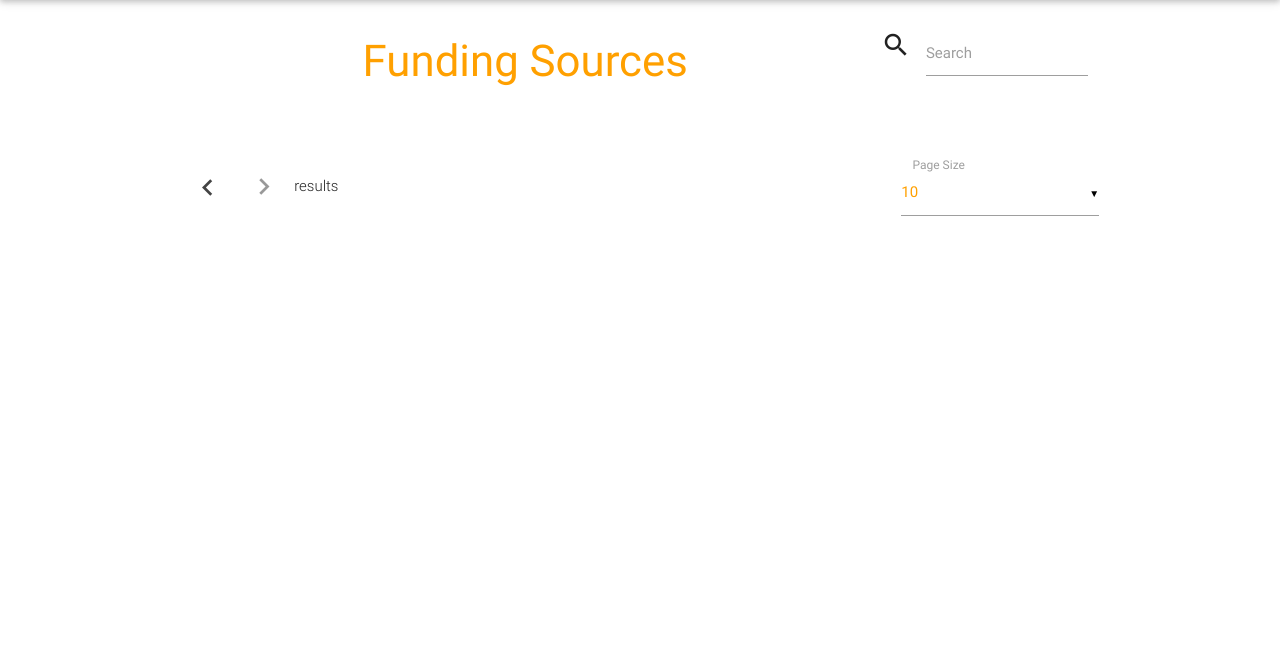
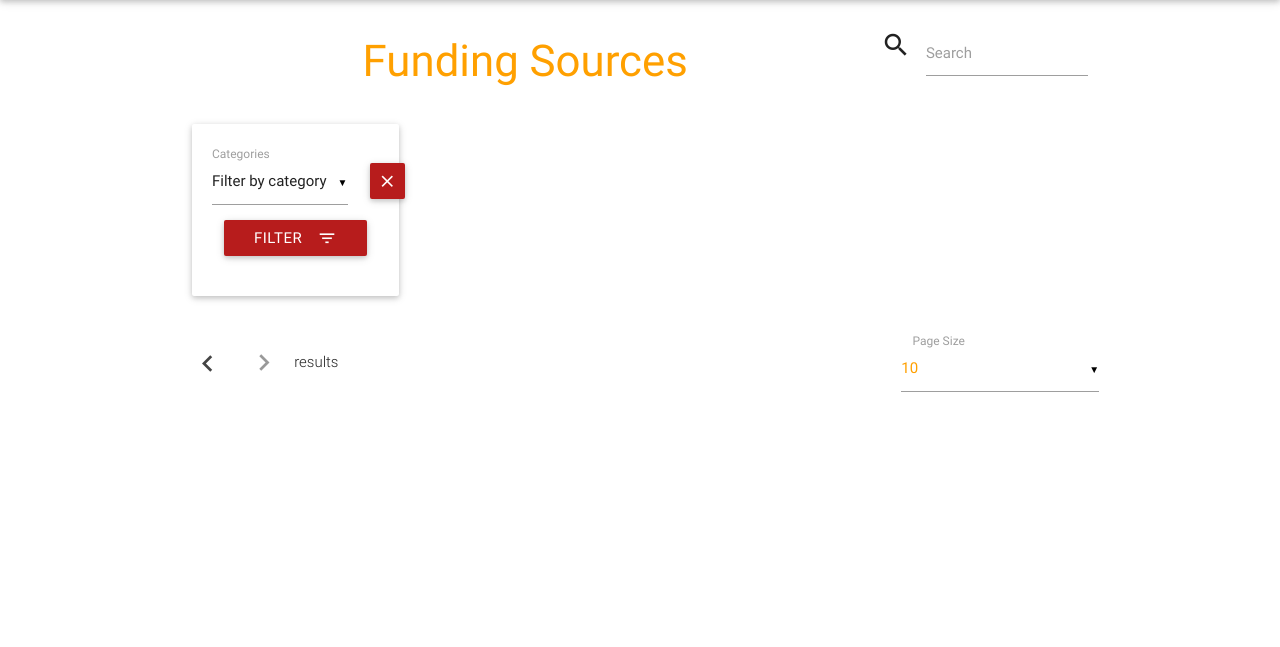
Before and after one commit to CMU-Senate/Funding-at-CMU, a Python web app: template templates/browse.html in a window 1280 px wide. Shown: the part 64-711 px from the top of the page. Run offline with Jinja, Linux system fonts and the light colour scheme; the template is opened without the code that fills it, so the values that code supplies are empty.

Commit message:
Add filtering panel with category filter

```diff
--- a/static/js/browse.js
+++ b/static/js/browse.js
@@ -19,4 +19,9 @@ $(document).ready(function () {
         window.location.href = '/browse' + '?page_size=' + $('#pageSizeSelector').val() + '&' + inputs + '&' + params;
       }
     });
+
+    $('a.clearFilter').click(function () {
+      $('select option', $(this).parents('div.row')).removeAttr('selected');
+      $('select').material_select();
+    });
 });
--- a/templates/browse.html
+++ b/templates/browse.html
@@ -7,7 +7,7 @@
   <div class="container">
     <div class="row">
       <div class="col s9">
-        <h3 class="amber-text text-darken-2 center" style="margin-bottom: 2rem;">Funding Sources</h3>
+        <h3 class="amber-text text-darken-2 center" style="margin-bottom: 1rem;">Funding Sources</h3>
       </div>
       <div class="input-field col s3">
         <i class="material-icons prefix">search</i>
@@ -17,6 +17,35 @@
     </div>
 
     <div class="row">
+      <div class="col m3">
+        <div class="card-panel large" style="margin-top: .25rem;">
+          <form>
+            <div class="row">
+              <div class="input-field col m10">
+                <select name="categories" multiple>
+                  <option value="" disabled selected>Filter by category</option>
+                  {% for category in categories %}
+                  <option value="{{category.id}}" {% if category.id in selected_categories %} selected {% endif %}>{{category.name}}</option>
+                  {% endfor %}
+                </select>
+                <label for="categories">Categories</label>
+              </div>
+              <div class="col m2" style="padding-top: 1.25rem;">
+                <a class="waves-effect waves-light btn red darken-4 clearFilter" style="padding: 0 .5rem;">
+                  <i class="material-icons">clear</i>
+                </a>
+              </div>
+
+              <div class="col m12 center">
+                <button type="submit" class="btn waves-effect waves-light red darken-4">Filter
+                  <i class="material-icons right">filter_list</i>
+                </button>
+              </div>
+            </div>
+          </form>
+        </div>
+      </div>
+      <div class="col m9">
         <ul class="collapsible popout" data-collapsible="accordion">
           {% for source in sources %}
           <li>
@@ -28,7 +57,7 @@
 
               <div class="right">
                 {% for category in source.categories %}
-                <a class="waves-effect waves-red btn-flat amber-text text-darken-2" href="/browse?category={{category.id}}&page_size={{page_size}}">
+                  <a class="waves-effect waves-red btn-flat amber-text text-darken-2" href="/browse?categories={{category.id}}&page_size={{page_size}}">
                     {{category.name}}
                   </a>
                 {% endfor %}
@@ -79,6 +108,7 @@
           {% endfor %}
         </ul>
       </div>
+    </div>
     <div class="row">
       <div class="left">
         <ul class="pagination center">
```
Also changed, not shown: app.py (+10 -5 lines). Lines whose indentation alone changed are shown as unchanged.
